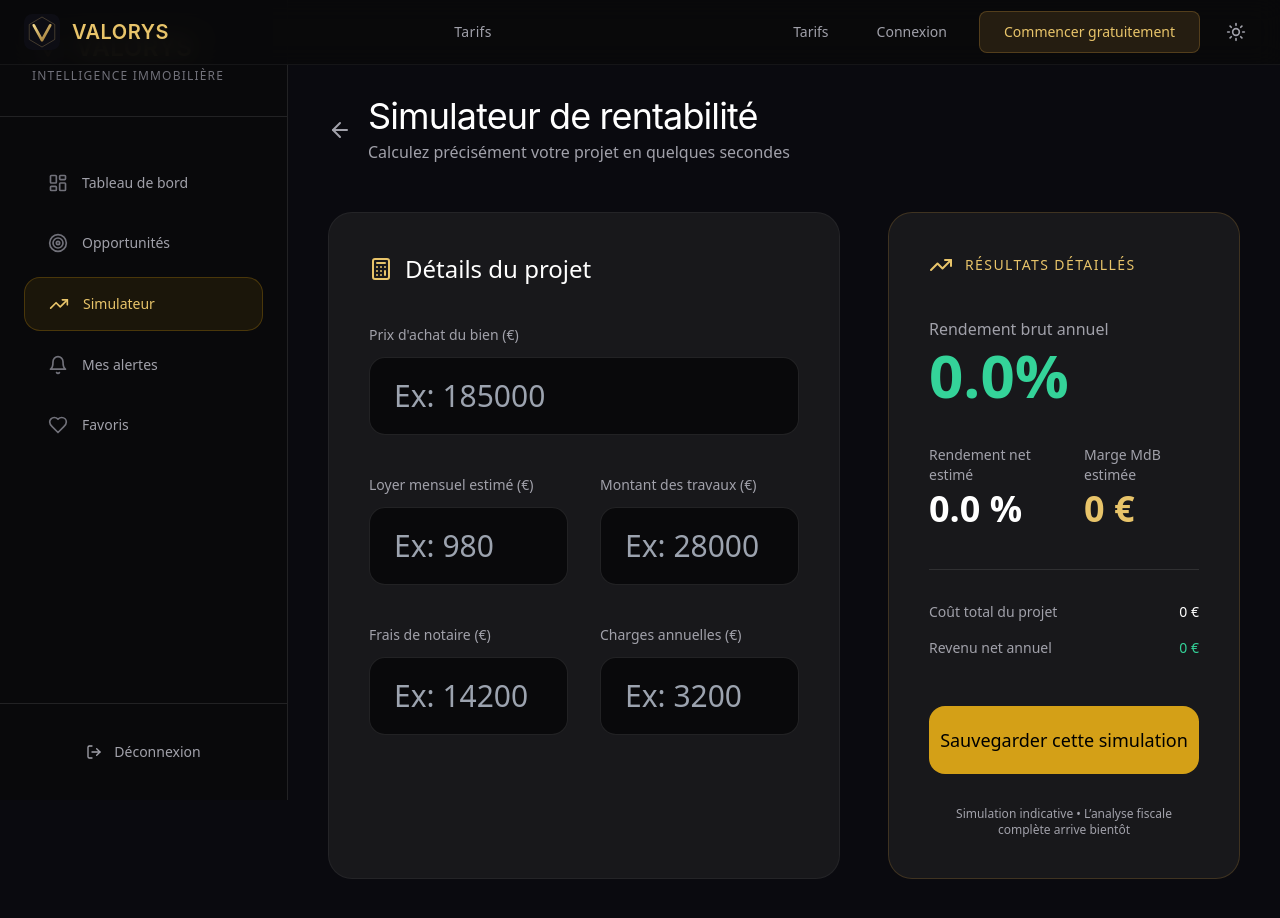
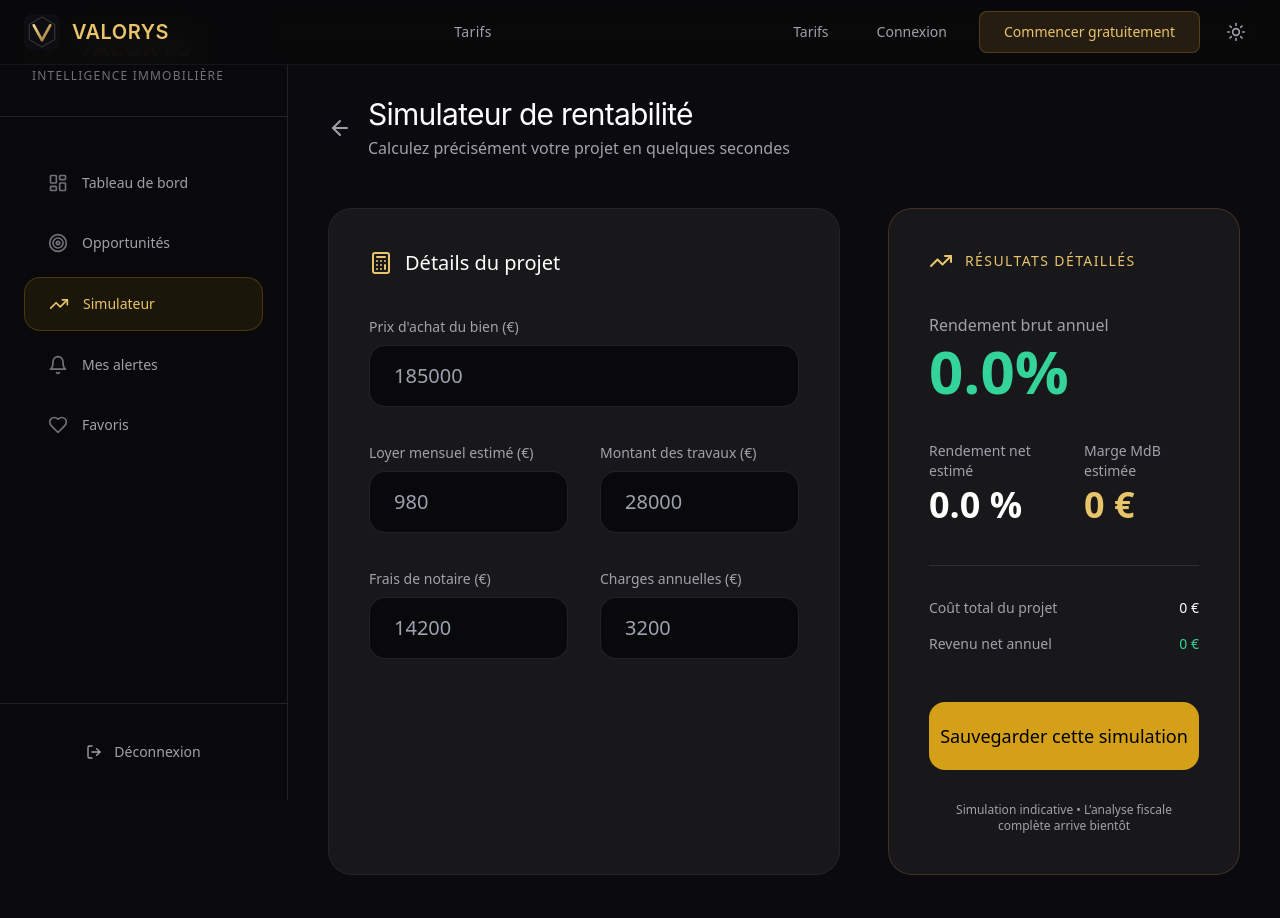
Before and after one commit to pooya75nd/Valorys, a Next.js app: page /simulateur in a window 1280 px wide. Shown: the top 918 px of the page. Built offline with nearby package versions, Linux system fonts and the light colour scheme; no server answers.

Commit message:
Adjust styles and labels in simulateur page

```diff
--- a/src/app/simulateur/page.tsx
+++ b/src/app/simulateur/page.tsx
@@ -35,76 +35,76 @@ export default function SimulateurPage() {
               <ArrowLeft className="w-6 h-6" />
             </Link>
             <div>
-              <h1 className="font-display text-4xl text-zinc-900 dark:text-white tracking-tight">Simulateur de rentabilité</h1>
+              <h1 className="font-display text-3xl text-zinc-900 dark:text-white tracking-tight">Simulateur de rentabilité</h1>
               <p className="text-zinc-500 dark:text-zinc-400 mt-1">Calculez précisément votre projet en quelques secondes</p>
             </div>
           </div>
 
           <div className="grid lg:grid-cols-12 gap-12">
 
-            {/* Formulaire */}
+            {/* Formulaire - Style aligné avec les Alertes */}
             <div className="lg:col-span-7 bg-white dark:bg-zinc-900 border border-zinc-200 dark:border-white/5 rounded-3xl p-10">
               <div className="flex items-center gap-3 mb-10">
                 <Calculator className="w-6 h-6 text-amber-600 dark:text-gold-400" />
-                <h2 className="text-2xl font-medium text-zinc-900 dark:text-white">Détails du projet</h2>
+                <h2 className="text-xl font-medium text-zinc-900 dark:text-white">Détails du projet</h2>
               </div>
 
-              <div className="space-y-10">
+              <div className="space-y-9">
                 <div>
-                  <label className="block text-sm text-zinc-500 dark:text-zinc-400 mb-3">Prix d'achat du bien (€)</label>
+                  <label className="block text-sm text-zinc-500 dark:text-zinc-400 mb-2">Prix d'achat du bien (€)</label>
                   <input
                     type="number"
                     value={prixAchat}
                     onChange={(e) => setPrixAchat(e.target.value === '' ? '' : Number(e.target.value))}
-                    placeholder="Ex: 185000"
-                    className="w-full bg-white dark:bg-zinc-950 border border-zinc-200 dark:border-white/10 rounded-2xl px-6 py-5 text-3xl font-medium focus:outline-none focus:border-amber-600 dark:focus:border-gold-600 text-zinc-900 dark:text-white"
+                    placeholder="185000"
+                    className="w-full bg-white dark:bg-zinc-950 border border-zinc-200 dark:border-white/10 rounded-2xl px-6 py-4 text-xl font-medium focus:outline-none focus:border-amber-600 dark:focus:border-gold-600 text-zinc-900 dark:text-white"
                   />
                 </div>
 
                 <div className="grid grid-cols-1 md:grid-cols-2 gap-8">
                   <div>
-                    <label className="block text-sm text-zinc-500 dark:text-zinc-400 mb-3">Loyer mensuel estimé (€)</label>
+                    <label className="block text-sm text-zinc-500 dark:text-zinc-400 mb-2">Loyer mensuel estimé (€)</label>
                     <input
                       type="number"
                       value={loyerMensuel}
                       onChange={(e) => setLoyerMensuel(e.target.value === '' ? '' : Number(e.target.value))}
-                      placeholder="Ex: 980"
-                      className="w-full bg-white dark:bg-zinc-950 border border-zinc-200 dark:border-white/10 rounded-2xl px-6 py-5 text-3xl font-medium focus:outline-none focus:border-amber-600 dark:focus:border-gold-600 text-zinc-900 dark:text-white"
+                      placeholder="980"
+                      className="w-full bg-white dark:bg-zinc-950 border border-zinc-200 dark:border-white/10 rounded-2xl px-6 py-4 text-xl font-medium focus:outline-none focus:border-amber-600 dark:focus:border-gold-600 text-zinc-900 dark:text-white"
                     />
                   </div>
 
                   <div>
-                    <label className="block text-sm text-zinc-500 dark:text-zinc-400 mb-3">Montant des travaux (€)</label>
+                    <label className="block text-sm text-zinc-500 dark:text-zinc-400 mb-2">Montant des travaux (€)</label>
                     <input
                       type="number"
                       value={travaux}
                       onChange={(e) => setTravaux(e.target.value === '' ? '' : Number(e.target.value))}
-                      placeholder="Ex: 28000"
-                      className="w-full bg-white dark:bg-zinc-950 border border-zinc-200 dark:border-white/10 rounded-2xl px-6 py-5 text-3xl font-medium focus:outline-none focus:border-amber-600 dark:focus:border-gold-600 text-zinc-900 dark:text-white"
+                      placeholder="28000"
+                      className="w-full bg-white dark:bg-zinc-950 border border-zinc-200 dark:border-white/10 rounded-2xl px-6 py-4 text-xl font-medium focus:outline-none focus:border-amber-600 dark:focus:border-gold-600 text-zinc-900 dark:text-white"
                     />
                   </div>
                 </div>
 
                 <div className="grid grid-cols-1 md:grid-cols-2 gap-8">
                   <div>
-                    <label className="block text-sm text-zinc-500 dark:text-zinc-400 mb-3">Frais de notaire (€)</label>
+                    <label className="block text-sm text-zinc-500 dark:text-zinc-400 mb-2">Frais de notaire (€)</label>
                     <input
                       type="number"
                       value={fraisNotaire}
                       onChange={(e) => setFraisNotaire(e.target.value === '' ? '' : Number(e.target.value))}
-                      placeholder="Ex: 14200"
-                      className="w-full bg-white dark:bg-zinc-950 border border-zinc-200 dark:border-white/10 rounded-2xl px-6 py-5 text-3xl font-medium focus:outline-none focus:border-amber-600 dark:focus:border-gold-600 text-zinc-900 dark:text-white"
+                      placeholder="14200"
+                      className="w-full bg-white dark:bg-zinc-950 border border-zinc-200 dark:border-white/10 rounded-2xl px-6 py-4 text-xl font-medium focus:outline-none focus:border-amber-600 dark:focus:border-gold-600 text-zinc-900 dark:text-white"
                     />
                   </div>
 
                   <div>
-                    <label className="block text-sm text-zinc-500 dark:text-zinc-400 mb-3">Charges annuelles (€)</label>
+                    <label className="block text-sm text-zinc-500 dark:text-zinc-400 mb-2">Charges annuelles (€)</label>
                     <input
                       type="number"
                       value={chargesAnnuel}
                       onChange={(e) => setChargesAnnuel(e.target.value === '' ? '' : Number(e.target.value))}
-                      placeholder="Ex: 3200"
-                      className="w-full bg-white dark:bg-zinc-950 border border-zinc-200 dark:border-white/10 rounded-2xl px-6 py-5 text-3xl font-medium focus:outline-none focus:border-amber-600 dark:focus:border-gold-600 text-zinc-900 dark:text-white"
+                      placeholder="3200"
+                      className="w-full bg-white dark:bg-zinc-950 border border-zinc-200 dark:border-white/10 rounded-2xl px-6 py-4 text-xl font-medium focus:outline-none focus:border-amber-600 dark:focus:border-gold-600 text-zinc-900 dark:text-white"
                     />
                   </div>
                 </div>
```
